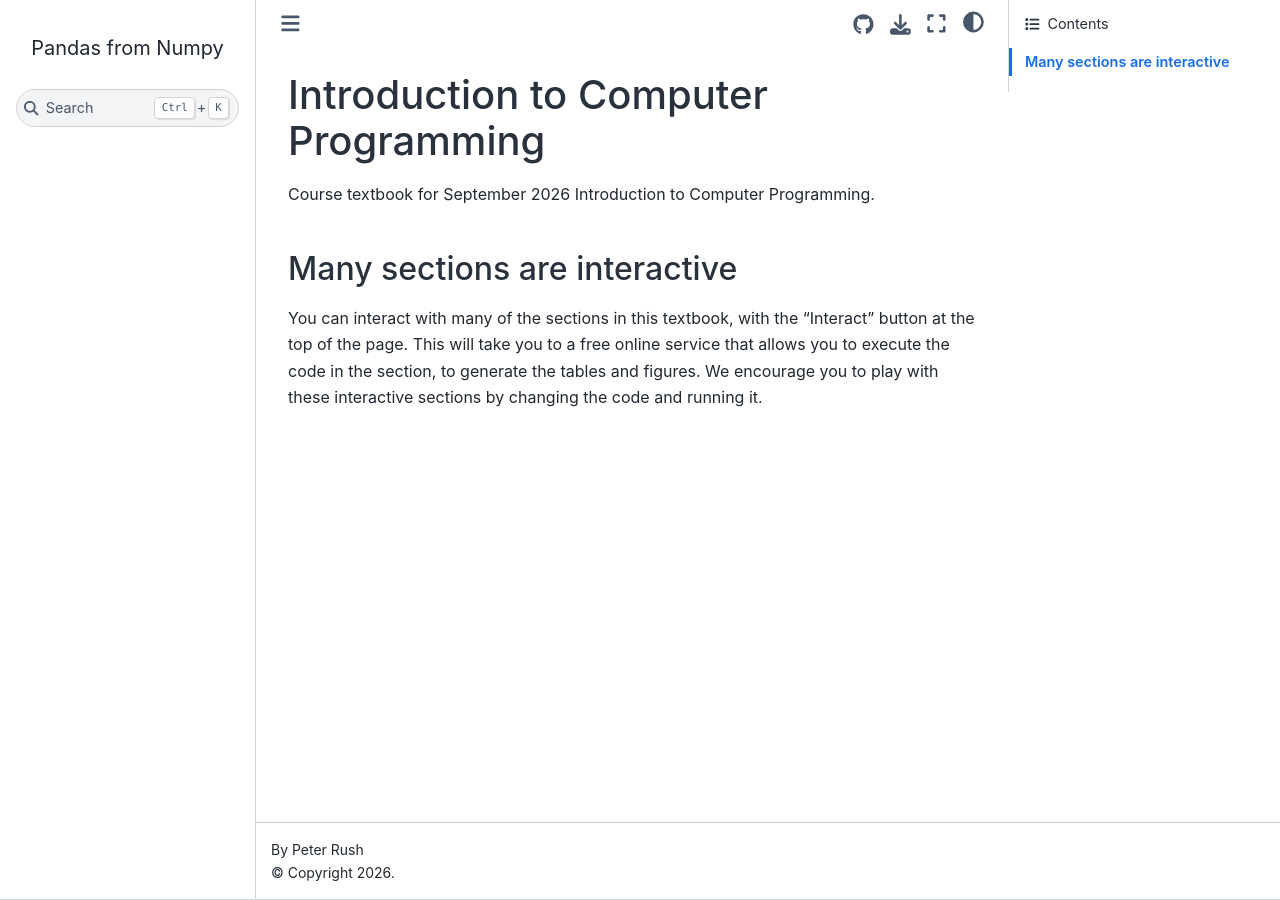
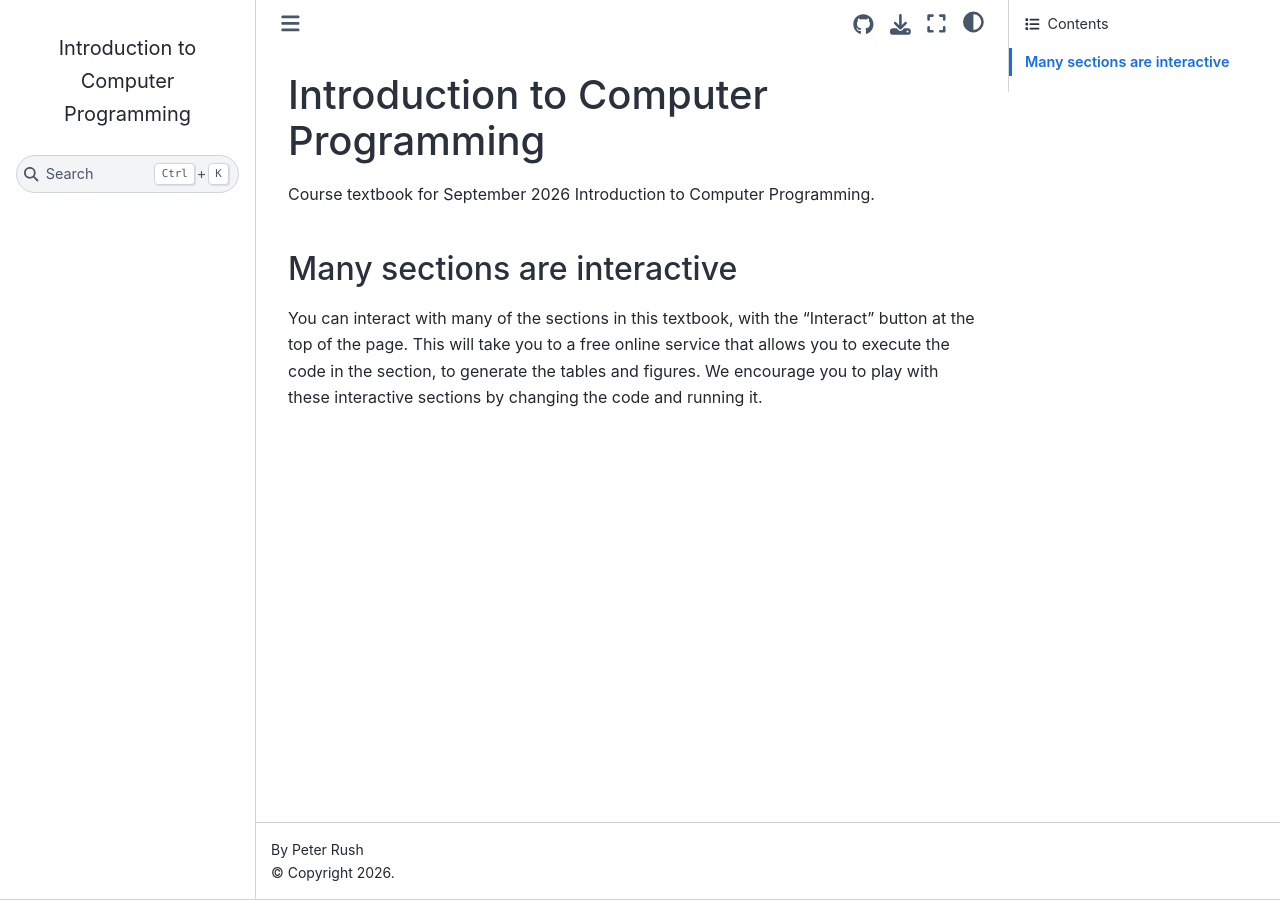
Before and after one commit to pxr687/Intro_Comp_Programming, a Jupyter Book: the page built from intro.md, in a window 1280 px wide. Built offline with Jupyter Book 1.0.4 settings and Sphinx 7.4.7 and the Sphinx Book theme 1.1.4, drawn with Linux system fonts in a browser that asks for light colours; pages that are not in the unit, such as notebooks, are missing from menus; some of the changed lines change nothing that is shown.

Commit message:
update config

```diff
--- a/_config.yml
+++ b/_config.yml
@@ -1,5 +1,5 @@
 # Book settings
-title : "Pandas from Numpy"
+title : "Introduction to Computer Programming"
 author: Peter Rush
 copyright: "2026"
 logo: images/logo.jpg
@@ -31,10 +31,10 @@ html:
   use_edit_page_button: true
   use_repository_button: true
   use_issues_button: true
-  baseurl: https://pxr687.github.io/intro_compy_prog
+  baseurl: https://pxr687.github.io/intro_comp_prog
 
 repository:
-  url: https://github.com/pxr687//intro_compy_prog
+  url: https://github.com/pxr687//intro_comp_prog
   branch: main
 
 launch_buttons:
```
